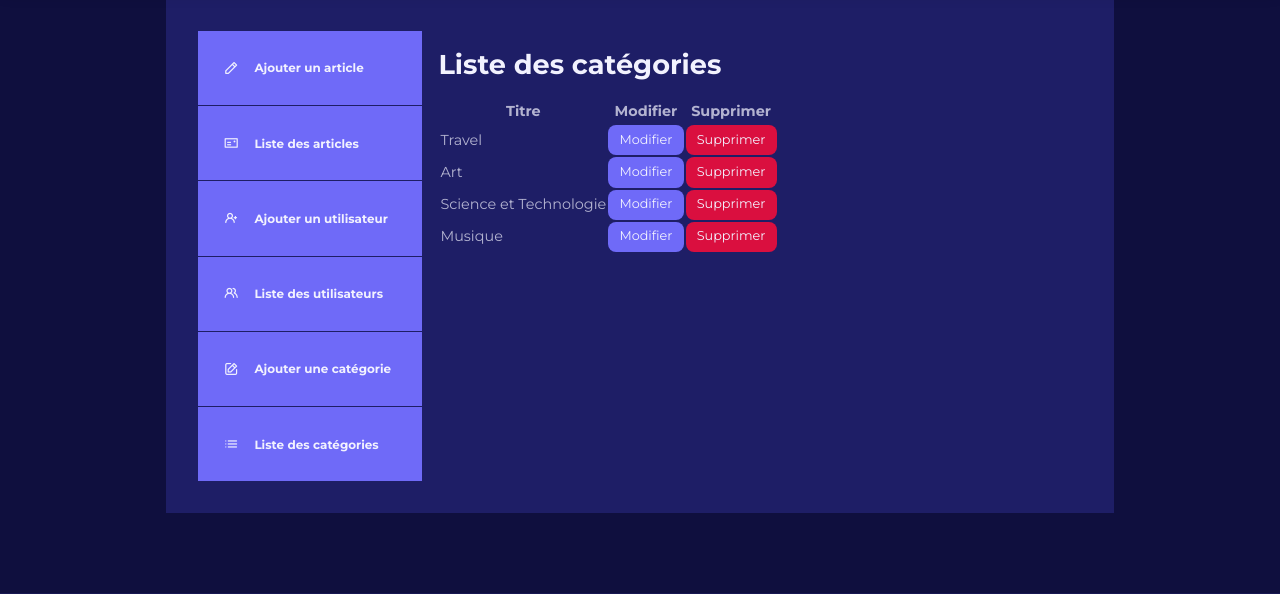
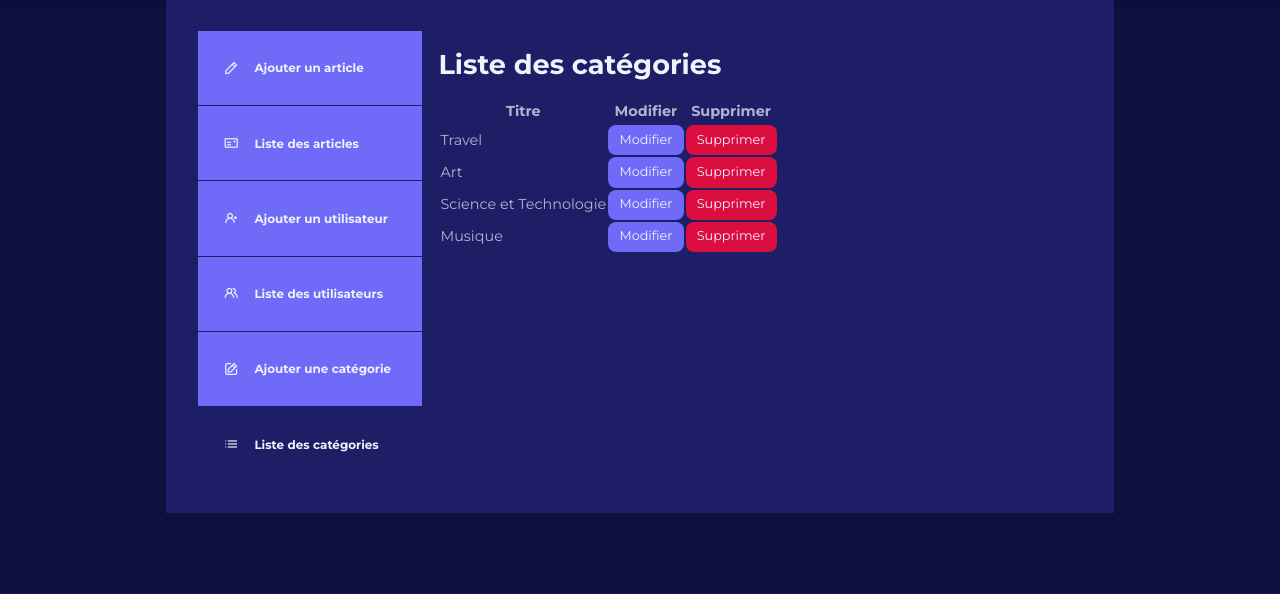
Before and after one commit to elias-cardon/blog, a PHP site: page /manage-category.php in a window 1280 px wide. Shown: the part 97-691 px from the top of the page. Run offline with PHP 8.4, Linux system fonts and the light colour scheme.

Commit message:
On fait le CSS du aside et du dashboard

```diff
--- a/assets/style.css
+++ b/assets/style.css
@@ -540,6 +540,10 @@ DASHBOARD
     background: var(--color-gray-700);
 }
 
+.dashboard aside a.active{
+    background-color: var(--color-gray-900);
+}
+
 /* =============================================================
 MEDIA QUERIES (MEDIUM DEVICES)
  ============================================================== */
--- a/manage-category.php
+++ b/manage-category.php
@@ -80,7 +80,7 @@
                     </a>
                 </li>
                 <li>
-                    <a href="manage-category.php">
+                    <a href="manage-category.php" class="active">
                         <i class="uil uil-list-ul"></i>
                         <h5>Liste des catégories</h5>
                     </a>
```
